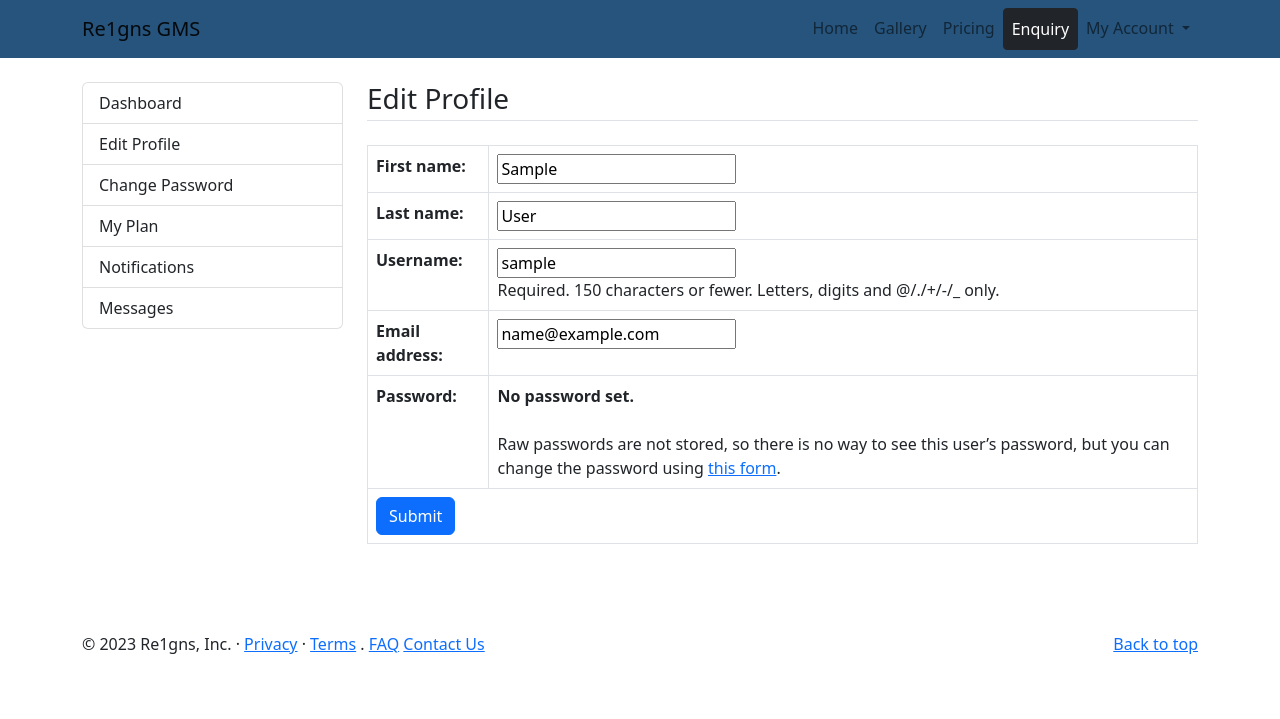
After one commit to Re1gns/GymManagementSys, a Django app: page /user/edit_profile in a window 1280 px wide. The commit adds this page. Shown: the top 719 px of the page. Run offline with Django 4.2, Linux system fonts and the light colour scheme; the visitor is signed in with stand-in values (Sample User, id 1); some libraries are stand-ins or nearby versions.

Commit message:
Feat|Dashboard|Profile|Password_change

```diff
--- a/GymManagementSystem/main/forms.py
+++ b/GymManagementSystem/main/forms.py
@@ -1,5 +1,5 @@
 from django import forms
-from django.contrib.auth.forms import UserCreationForm
+from django.contrib.auth.forms import UserCreationForm, UserChangeForm
 from django.contrib.auth.models import User
 from . import models
 
@@ -12,3 +12,8 @@ class Signup(UserCreationForm):
     class Meta:
         model=User
         fields=('first_name', 'last_name', 'username', 'email', 'password1', 'password2')
+
+class EditProfile(UserChangeForm):
+    class Meta:
+        model=User
+        fields=('first_name', 'last_name', 'username', 'email')
--- a/GymManagementSystem/main/models.py
+++ b/GymManagementSystem/main/models.py
@@ -1,6 +1,8 @@
 from django.db import models
 from django.utils.html import mark_safe
 from django.contrib.auth.models import User
+from django.db.models.signals import post_save
+from django.dispatch import receiver
 
 #Banners Model
 class Banners(models.Model):
@@ -111,10 +113,19 @@ class Subscriber(models.Model):
     img=models.ImageField(upload_to="subs/")
 
     def __str__(self):
-        return str (self.subs)
+        return str (self.user)
 
     def image_tag(self):
-        return mark_safe('<img src="%s" width="80" />' % (self.img.url))
+        if self.img:
+            return mark_safe('<img src="%s" width="80" />' % (self.img.url))
+        else:
+            return "No_Image"
+
+    @receiver(post_save, sender=User)
+    def create_subscriber(sender, instance, created, **kwargs):
+        if created:
+            Subscriber.objects.create(user=instance)
+
 
 #Subscription
 class Subscription(models.Model):
--- a/GymManagementSystem/main/templates/base.html
+++ b/GymManagementSystem/main/templates/base.html
@@ -46,7 +46,8 @@
 				<li><a class="dropdown-item" href="{% url 'signup' %}">Register</a></li>
 	            <li><a class="dropdown-item" href="{% url 'login' %}">Login</a></li>
 				{% else %}
-	            <li><a class="dropdown-item" href="#">Profile</a></li>
+				<li><a class="dropdown-item" href="{% url 'user_dashboard' %}">Dashboard</a></li>
+	            <li><a class="dropdown-item" href="{% url 'update_profile' %}">Profile</a></li>
 	            <li><a class="dropdown-item" href="#">Settings</a></li>
 	            <li><a class="dropdown-item" href="{% url 'logout' %}">Logout</a></li>
 				{% endif %}
--- /dev/null
+++ b/GymManagementSystem/main/templates/registration/password_change_done.html
@@ -0,0 +1,6 @@
+{% extends 'base.html' %}
+{% load static %}
+{% block content %}
+<main class="container my-4">
+    <p>Password changed</p>
+</main>
--- /dev/null
+++ b/GymManagementSystem/main/templates/user/edit_profile.html
@@ -0,0 +1,34 @@
+{% extends 'base.html' %}
+{% load static %}
+{% block content %}
+    <!-- Main Start -->
+    <main>
+		<!-- Services -->
+		<section class="container my-4">
+			<div class="row">
+                <div class="col-3">
+                    {% include 'user/left_sidebar.html' %}
+                </div>
+                <div class="col-9">
+                    <h3 class="mb-4 border-bottom pb-1">Edit Profile</h3>
+                    {% if msg %}
+                    <p class="text-success">{{msg}}</p>
+                    {% endif %}
+                    <form method="post" action="">
+                        <table class="table table-bordered">
+                            {% csrf_token %}
+                            {{form.as_table}}
+                            <tr>
+                                <td colspan="2">
+                                    <input type="submit" class="btn btn-primary">
+                                </td>
+                            </tr>
+                        </table>
+                    </form>
+                </div>
+            </div>
+		</section>
+		<!-- End -->
+    </main>
+    <!-- End -->
+{% endblock %}
--- /dev/null
+++ b/GymManagementSystem/main/templates/user/left_sidebar.html
@@ -0,0 +1,8 @@
+<div class="list-group">
+    <a href="{% url 'user_dashboard' %}" class="list-group-item">Dashboard</a>
+    <a href="{% url 'update_profile' %}" class="list-group-item">Edit Profile</a>
+    <a href="{% url 'password_change' %}" class="list-group-item">Change Password</a>
+    <a href="#" class="list-group-item">My Plan</a>
+    <a href="#" class="list-group-item">Notifications</a>
+    <a href="#" class="list-group-item">Messages</a>
+</div>
--- a/GymManagementSystem/main/urls.py
+++ b/GymManagementSystem/main/urls.py
@@ -16,6 +16,8 @@ urlpatterns=[
     path('checkout_session/<int:plan_id>', views.checkout_session, name='checkout_session'),
     path('payment_success', views.payment_success, name='payment_success'),
     path('payment_cancel', views.payment_cancel, name='payment_cancel'),
+    path('user/dashboard', views.user_dashboard, name='user_dashboard'),
+    path('user/edit_profile', views.edit_profile, name='update_profile'),
 ]
 if settings.DEBUG:
     urlpatterns += static(settings.MEDIA_URL, document_root=settings.MEDIA_ROOT )
--- a/GymManagementSystem/main/views.py
+++ b/GymManagementSystem/main/views.py
@@ -2,6 +2,7 @@ from django.shortcuts import render, redirect
 from . import models, forms
 import stripe
 from django.core.mail import EmailMessage
+from django.template.loader import get_template
 
 #Home Page
 def home(request):
@@ -97,8 +98,29 @@ def payment_success(request):
         user = user,
         price = plan.price
     )
+    subject = 'Order Confirmation'
+    html_content = get_template('orderemail.html').render({'title':plan.title})
+    from_email = 'lreigns12@gmail.com'
+    msg = EmailMessage(subject, html_content, from_email, ['vic@gmail.com'])
+    msg.content_subtype = "html"  # Main content is now text/html
+    msg.send()
     return render(request, 'success.html')
 
-#Payment_Cancel
+#Payment_Cancel View
 def payment_cancel(request):
     return render(request, 'cancel.html')
+
+#User Dashboard View
+def user_dashboard(request):
+    return render(request, 'user/dashboard.html')
+
+#Edit Profile View
+def edit_profile(request):
+    msg=None
+    if request.method == 'POST':
+        form = forms.EditProfile(request.POST, instance=request.user)
+        if form.is_valid():
+            form.save()
+            msg="Profile Updated Successfully"
+    form = forms.EditProfile(instance=request.user)
+    return render(request, 'user/edit_profile.html', {'form':form, 'msg':msg})
```
Also changed, not shown: GymManagementSystem/main/templates/orderemail.html (added, +10 -0 lines), GymManagementSystem/main/templates/registration/password_change_form.html (added, +26 -0 lines), GymManagementSystem/main/templates/user/dashboard.html (added, +19 -0 lines).
